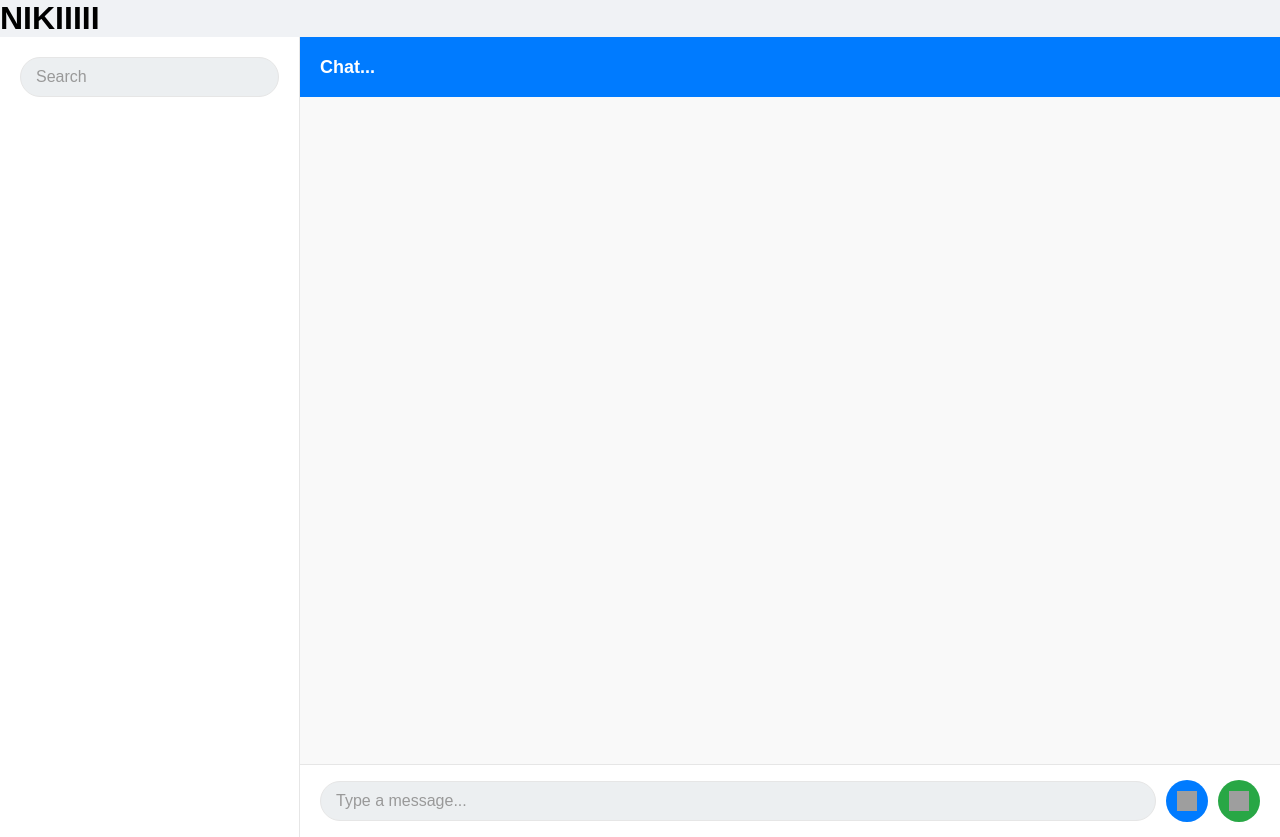
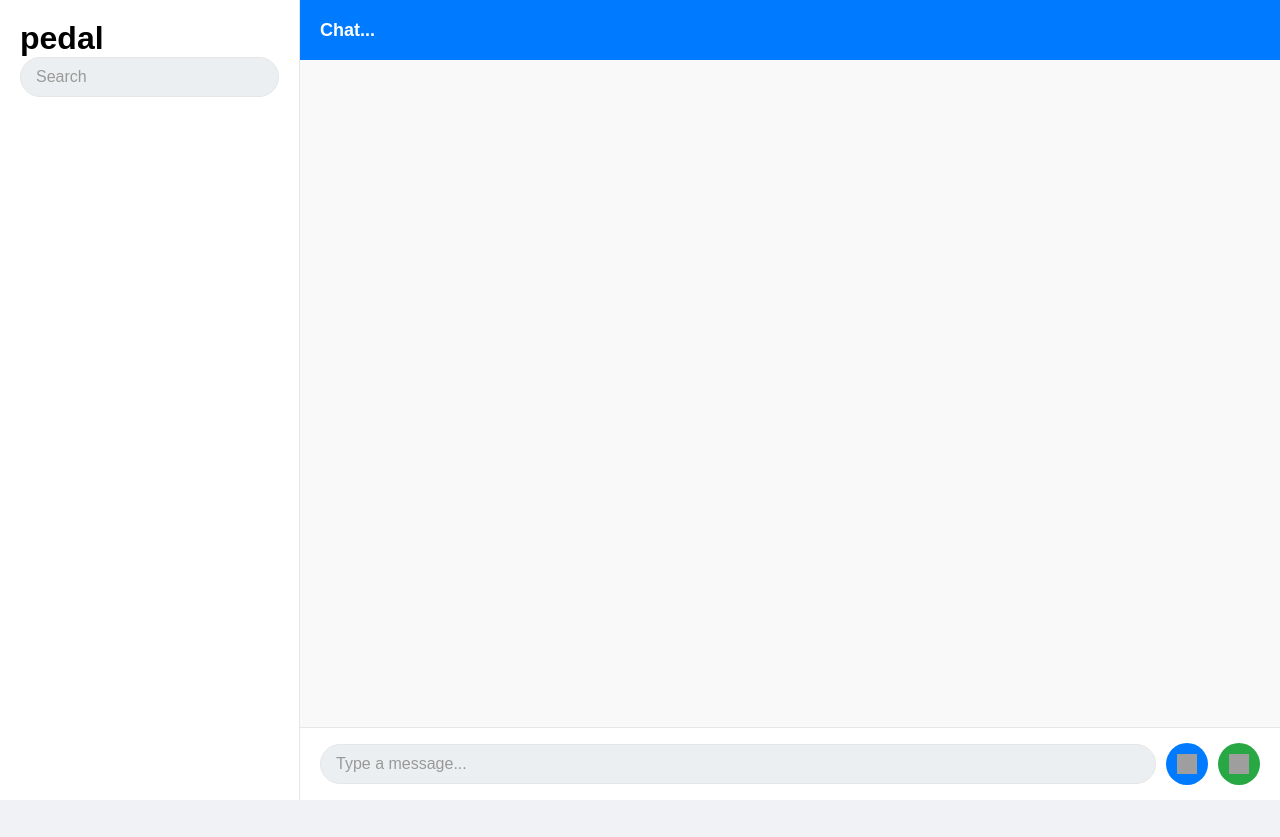
Before and after one commit to danailov1/ZyloChat, a plain HTML site: page chat.html in a window 1280 px wide. After the commit the page ends 800 px from the top, so only its background shows below. Drawn offline with Linux system fonts and the light colour scheme; no server answers; grey boxes are pictures that could not be loaded.

Commit message:
Updated files

```diff
--- a/chat.html
+++ b/chat.html
@@ -8,10 +8,10 @@
     <title>ZyloChat</title>
 </head>
 <body>
-
-    <h1>NIKIIIII</h1>
     <div class="chat-container">
         <div class="chat-sidebar">
+
+            <h1> pedal</h1>
             <input type="text" id="search-bar" placeholder="Search">
             <div id="search-results" class="search-results-dropdown"></div>
             <ul id="recent-chats-list">
```
